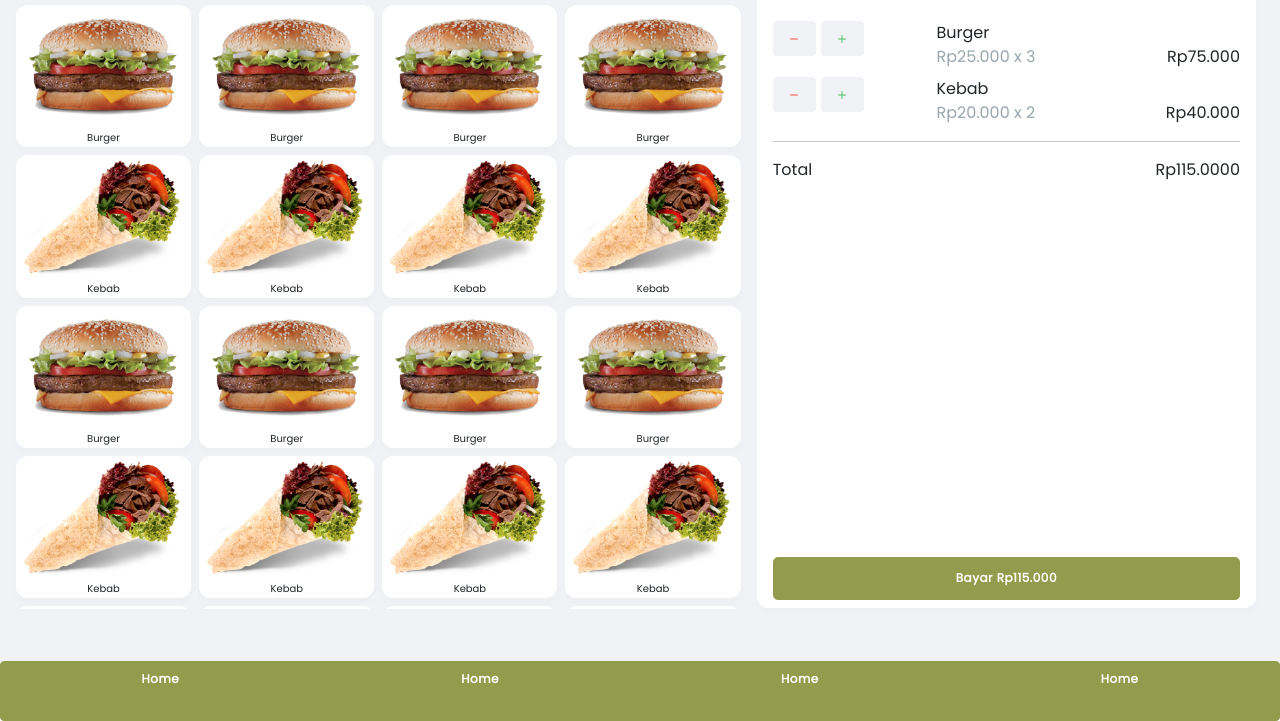
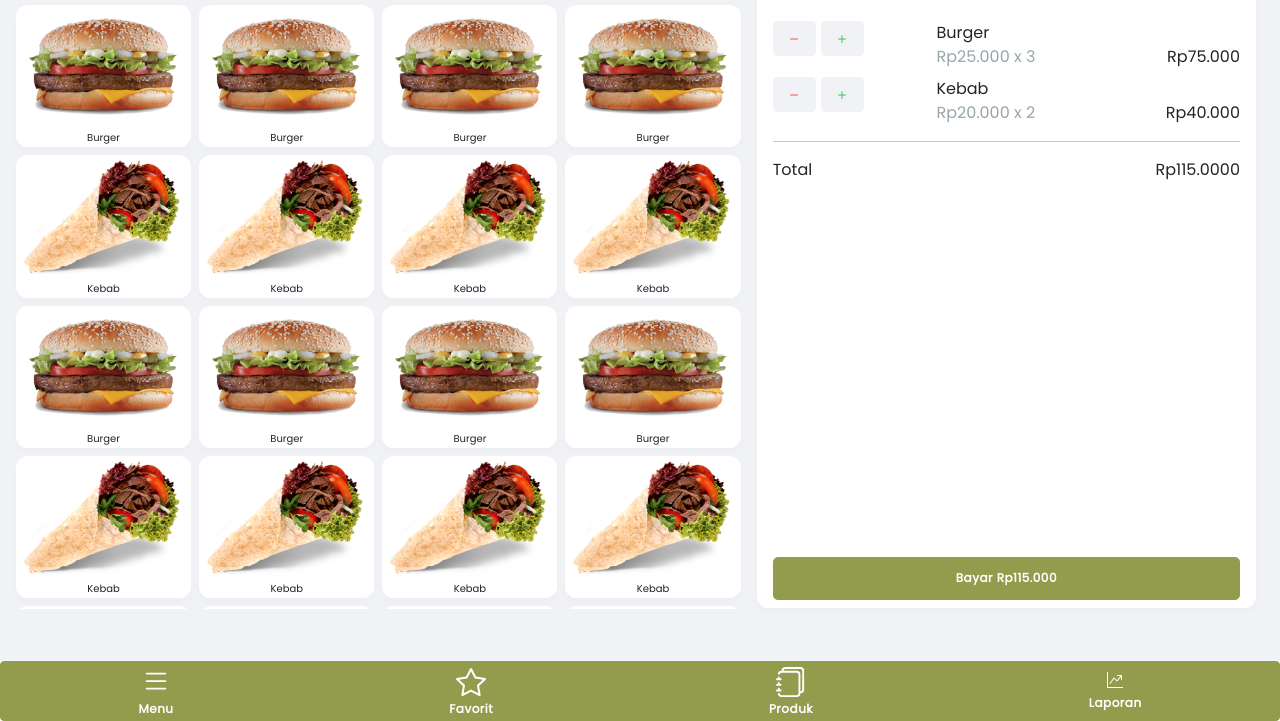
Before and after one commit to argvn-dev/mobile-app-layout, a plain HTML site: page pages/index.html in a window 1280 px wide. Shown: the part 79-800 px from the top of the page. Drawn offline with nearby package versions, Linux system fonts and the light colour scheme.

Commit message:
ADD menu icons

```diff
--- a/pages/index.html
+++ b/pages/index.html
@@ -366,10 +366,31 @@
         </div>
       </div>
       <div class="navbar-bottom btn-group">
-        <div class="btn btn-primary">Home</div>
-        <div class="btn btn-primary">Home</div>
-        <div class="btn btn-primary">Home</div>
-        <div class="btn btn-primary">Home</div>
+        <div class="btn btn-primary">
+          <svg xmlns="http://www.w3.org/2000/svg" width="30" height="30" fill="currentColor" class="bi bi-list" viewBox="0 0 16 16">
+            <path fill-rule="evenodd" d="M2.5 11.5A.5.5 0 0 1 3 11h10a.5.5 0 0 1 0 1H3a.5.5 0 0 1-.5-.5zm0-4A.5.5 0 0 1 3 7h10a.5.5 0 0 1 0 1H3a.5.5 0 0 1-.5-.5zm0-4A.5.5 0 0 1 3 3h10a.5.5 0 0 1 0 1H3a.5.5 0 0 1-.5-.5z"/>
+          </svg>
+          <div>Menu</div>
+        </div>
+        <div class="btn btn-primary">
+          <svg xmlns="http://www.w3.org/2000/svg" width="30" height="30" fill="currentColor" class="bi bi-star" viewBox="0 0 16 16">
+            <path d="M2.866 14.85c-.078.444.36.791.746.593l4.39-2.256 4.389 2.256c.386.198.824-.149.746-.592l-.83-4.73 3.523-3.356c.329-.314.158-.888-.283-.95l-4.898-.696L8.465.792a.513.513 0 0 0-.927 0L5.354 5.12l-4.898.696c-.441.062-.612.636-.283.95l3.523 3.356-.83 4.73zm4.905-2.767l-3.686 1.894.694-3.957a.565.565 0 0 0-.163-.505L1.71 6.745l4.052-.576a.525.525 0 0 0 .393-.288l1.847-3.658 1.846 3.658a.525.525 0 0 0 .393.288l4.052.575-2.906 2.77a.564.564 0 0 0-.163.506l.694 3.957-3.686-1.894a.503.503 0 0 0-.461 0z"/>
+          </svg>
+          <div>Favorit</div>
+        </div>
+        <div class="btn btn-primary">
+          <svg xmlns="http://www.w3.org/2000/svg" width="30" height="30" fill="currentColor" class="bi bi-journals" viewBox="0 0 16 16">
+            <path d="M5 0h8a2 2 0 0 1 2 2v10a2 2 0 0 1-2 2 2 2 0 0 1-2 2H3a2 2 0 0 1-2-2h1a1 1 0 0 0 1 1h8a1 1 0 0 0 1-1V4a1 1 0 0 0-1-1H3a1 1 0 0 0-1 1H1a2 2 0 0 1 2-2h8a2 2 0 0 1 2 2v9a1 1 0 0 0 1-1V2a1 1 0 0 0-1-1H5a1 1 0 0 0-1 1H3a2 2 0 0 1 2-2z"/>
+            <path d="M1 6v-.5a.5.5 0 0 1 1 0V6h.5a.5.5 0 0 1 0 1h-2a.5.5 0 0 1 0-1H1zm0 3v-.5a.5.5 0 0 1 1 0V9h.5a.5.5 0 0 1 0 1h-2a.5.5 0 0 1 0-1H1zm0 2.5v.5H.5a.5.5 0 0 0 0 1h2a.5.5 0 0 0 0-1H2v-.5a.5.5 0 0 0-1 0z"/>
+          </svg>
+          <div>Produk</div>
+        </div>
+        <div class="btn btn-primary">
+          <svg xmlns="http://www.w3.org/2000/svg" width="16" height="16" fill="currentColor" class="bi bi-graph-up" viewBox="0 0 16 16">
+            <path fill-rule="evenodd" d="M0 0h1v15h15v1H0V0zm10 3.5a.5.5 0 0 1 .5-.5h4a.5.5 0 0 1 .5.5v4a.5.5 0 0 1-1 0V4.9l-3.613 4.417a.5.5 0 0 1-.74.037L7.06 6.767l-3.656 5.027a.5.5 0 0 1-.808-.588l4-5.5a.5.5 0 0 1 .758-.06l2.609 2.61L13.445 4H10.5a.5.5 0 0 1-.5-.5z"/>
+          </svg>
+          <div>Laporan</div>
+        </div>
       </div>
     </div>
   </div>
```
